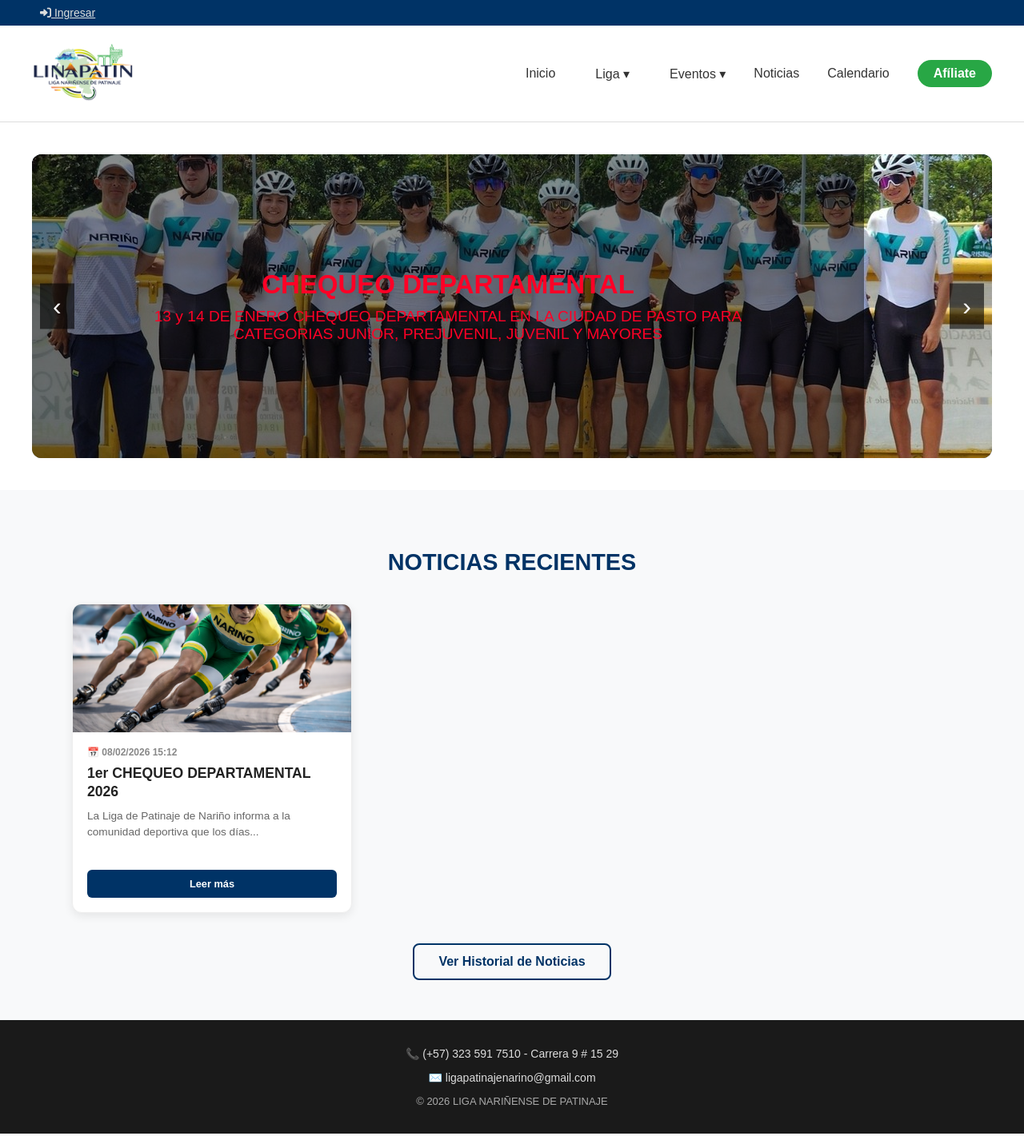
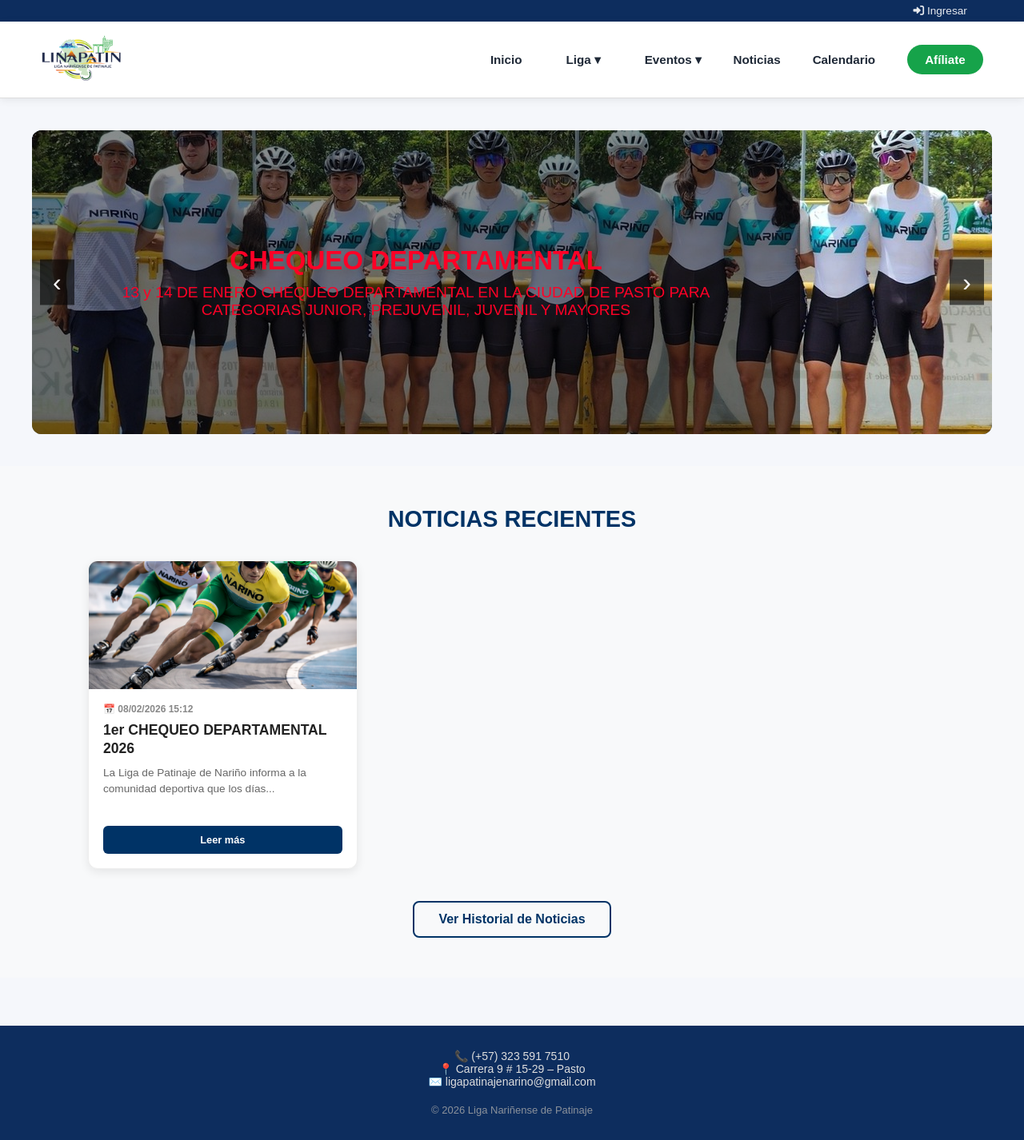
Before and after one commit to didier-tech/pagina--linapatin, a Flask app: page / in a window 1280 px wide. Shown: the whole page at 80% size. Run offline with Flask 3, Linux system fonts and the light colour scheme.

Commit message:
Update base.html

```diff
--- a/templates/base.html
+++ b/templates/base.html
@@ -1,129 +1,385 @@
 <!DOCTYPE html>
 <html lang="es">
+
 <head>
 <meta charset="UTF-8">
 <meta name="viewport" content="width=device-width, initial-scale=1.0">
+
 <title>{% block title %}LINAPATIN{% endblock %}</title>
+
 <link rel="stylesheet" href="{{ url_for('static', filename='css/styles.css') }}">
 <link rel="stylesheet" href="https://cdnjs.cloudflare.com/ajax/libs/font-awesome/6.0.0/css/all.min.css">
 
 <style>
-        /* Estilos existentes */
-        .nav { display: flex; align-items: center; justify-content: space-between; }
-        .nav-menu { display: flex; align-items: center; gap: 20px; }
-        .nav-item.dropdown { position: relative; }
-        .dropdown-menu {
-            display: none; position: absolute; background: white; min-width: 220px;
-            box-shadow: 0 8px 16px rgba(0,0,0,0.1); z-index: 1000; border-radius: 8px; top: 100%;
+
+/* ----------- RESET ----------- */
+
+*{
+margin:0;
+padding:0;
+box-sizing:border-box;
+font-family: Arial, Helvetica, sans-serif;
 }
-        .nav-item.dropdown:hover .dropdown-menu { display: block; }
-        .dropdown-menu a { color: #333 !important; padding: 12px 16px; text-decoration: none; display: block; font-size: 0.9rem; text-align: left; }
-        .dropdown-menu a:hover { background-color: #f1f1f1; border-radius: 8px; }
 
-        .nav-menu .btn { background-color: #28a745; color: white !important; padding: 8px 20px !important; border-radius: 50px; font-weight: bold; transition: transform 0.2s; }
-        .nav-menu .btn:hover { transform: scale(1.05); background-color: #218838; }
+body{
+background:#f5f7fb;
+color:#333;
+}
 
-        .badge-rol { padding: 2px 8px; border-radius: 4px; font-weight: bold; font-size: 0.7rem; text-transform: uppercase; }
-        .badge-rol.admin { background: #dc2626; color: white; }
-        .badge-rol.deportista { background: #2563eb; color: white; }
-        .badge-rol.club { background: #92400e; color: white; }
+/* ----------- TOP BAR ----------- */
+
+.top-bar{
+background:#0d2d5e;
+color:white;
+font-size:0.85rem;
+padding:6px 0;
+}
+
+.top-bar .container{
+display:flex;
+justify-content:flex-end;
+align-items:center;
+}
+
+.top-links a{
+color:white;
+margin-left:15px;
+text-decoration:none;
+opacity:0.9;
+}
+
+.top-links a:hover{
+opacity:1;
+}
+
+/* ----------- HEADER ----------- */
+
+header{
+background:white;
+box-shadow:0 2px 10px rgba(0,0,0,0.08);
+position:sticky;
+top:0;
+z-index:999;
+}
+
+/* ----------- NAV ----------- */
+
+.container{
+width:92%;
+max-width:1200px;
+margin:auto;
+}
+
+.nav{
+display:flex;
+align-items:center;
+justify-content:space-between;
+padding:15px 0;
+}
+
+.logo img{
+height:60px;
+}
+
+.nav-menu{
+display:flex;
+align-items:center;
+gap:25px;
+}
+
+.nav-menu a{
+text-decoration:none;
+font-weight:600;
+color:#1f2937;
+font-size:0.95rem;
+transition:color 0.2s;
+}
+
+.nav-menu a:hover{
+color:#003366;
+}
+
+/* ----------- DROPDOWN ----------- */
+
+.nav-item.dropdown{
+position:relative;
+}
+
+.dropdown-menu{
+display:none;
+position:absolute;
+background:white;
+min-width:220px;
+box-shadow:0 10px 20px rgba(0,0,0,0.12);
+border-radius:8px;
+top:100%;
+padding:5px 0;
+}
+
+.nav-item.dropdown:hover .dropdown-menu{
+display:block;
+}
+
+.dropdown-menu a{
+display:block;
+padding:12px 16px;
+font-size:0.9rem;
+}
+
+.dropdown-menu a:hover{
+background:#f2f2f2;
+}
+
+/* ----------- BUTTON ----------- */
+
+.btn{
+background:#16a34a;
+color:white !important;
+padding:10px 22px !important;
+border-radius:50px;
+font-weight:bold;
+transition:all 0.2s;
+}
+
+.btn:hover{
+background:#15803d;
+transform:translateY(-1px);
+}
+
+/* ----------- BADGES ----------- */
+
+.badge-rol{
+padding:3px 8px;
+border-radius:6px;
+font-size:0.7rem;
+font-weight:bold;
+text-transform:uppercase;
+margin-left:6px;
+}
+
+.badge-rol.admin{background:#dc2626;color:white;}
+.badge-rol.deportista{background:#2563eb;color:white;}
+.badge-rol.club{background:#92400e;color:white;}
+
+/* ----------- FLASH ----------- */
+
+.flash-messages{
+margin-top:20px;
+}
+
+/* ----------- FOOTER ----------- */
+
+footer{
+margin-top:60px;
+background:#0d2d5e;
+color:white;
+padding:30px 0;
+}
+
+.footer-content{
+display:flex;
+flex-direction:column;
+align-items:center;
+text-align:center;
+gap:10px;
+font-size:0.9rem;
+}
+
+.footer-copy{
+opacity:0.8;
+}
+
+/* ----------- MOBILE ----------- */
+
+.mobile-toggle{
+display:none;
+background:none;
+border:none;
+font-size:26px;
+}
+
+@media(max-width:900px){
+
+.nav-menu{
+display:none;
+flex-direction:column;
+position:absolute;
+top:70px;
+left:0;
+width:100%;
+background:white;
+padding:20px;
+}
+
+.nav-menu.active{
+display:flex;
+}
+
+.mobile-toggle{
+display:block;
+}
+
+}
+
 </style>
+
 </head>
 
 <body>
+
+<!-- TOP BAR -->
+
 <div class="top-bar">
 <div class="container">
+
 <div class="top-links">
+
 {% if session.get("user") %}
+
 {% set urrol = session.user.rol or session.user.role %}
 
-            <span style="color: #fff; margin-right: 15px; font-size: 0.85rem;">
-                <i class="fas fa-user-circle"></i> {{ session.user.usuario }}
+<span>
+<i class="fas fa-user-circle"></i>
+{{ session.user.usuario }}
 <span class="badge-rol {{ urrol }}">{{ urrol }}</span>
 </span>
 
-            {% if urrol in ["admin", "editor", "colaborador"] %}
-                <a href="/admin/inicio"><b><i class="fas fa-cog"></i> Panel Gestión</b></a>
+{% if urrol in ["admin","editor","colaborador"] %}
+<a href="/admin/inicio"><i class="fas fa-cog"></i> Panel</a>
 {% elif urrol == "club" %}
-                <a href="/club"><b><i class="fas fa-shield-alt"></i> Mi Club</b></a>
+<a href="/club"><i class="fas fa-shield-alt"></i> Mi Club</a>
 {% elif urrol == "deportista" %}
-                <a href="/perfil"><b><i class="fas fa-user"></i> Mi Perfil</b></a>
+<a href="/perfil"><i class="fas fa-user"></i> Mi Perfil</a>
 {% endif %}
 
-            <a href="/perfil/cambiar-password" style="margin-left: 10px;"><i class="fas fa-key"></i> Cambiar Clave</a>
+<a href="/perfil/cambiar-password"><i class="fas fa-key"></i></a>
 
-            <a href="/logout" style="color: #ffbaba; margin-left: 10px;"><i class="fas fa-sign-out-alt"></i> Salir</a>
+<a href="/logout" style="color:#ffbaba"><i class="fas fa-sign-out-alt"></i></a>
+
 {% else %}
+
 <a href="/login"><i class="fas fa-sign-in-alt"></i> Ingresar</a>
+
 {% endif %}
+
 </div>
+
 </div>
 </div>
 
+<!-- HEADER -->
+
 <header>
+
 <div class="container nav">
+
 <a href="/" class="logo">
-            <img src="{{ url_for('static', filename='img/logo.png') }}" alt="Logo" draggable="false">
+<img src="{{ url_for('static', filename='img/logo.png') }}" alt="Logo">
 </a>
 
 <nav id="navMenu" class="nav-menu">
+
 <a href="/">Inicio</a>
 
 <div class="nav-item dropdown">
 <a href="#">Liga ▾</a>
+
 <div class="dropdown-menu">
 <a href="/liga/comite-ejecutivo">Comité Ejecutivo</a>
 <a href="/liga/comisiones">Comisiones</a>
 <a href="/liga/informacion-general">Información General</a>
 </div>
+
 </div>
 
 <div class="nav-item dropdown">
+
 <a href="{{ url_for('eventos_publicos') }}">Eventos ▾</a>
+
 <div class="dropdown-menu">
 <a href="{{ url_for('eventos_publicos') }}">Próximas Competencias</a>
 <a href="/resultados">🏆 Resultados</a>
 </div>
+
 </div>
 
 <a href="/noticias">Noticias</a>
 <a href="/calendario">Calendario</a>
 
 {% if session.get("user") and (session.user.rol or session.user.role) == "deportista" %}
-                <a href="/perfil" class="btn" style="background-color: #003366;">Mi Panel</a>
+
+<a href="/perfil" class="btn" style="background:#003366;">Mi Panel</a>
+
 {% else %}
+
 <a href="/afiliate" class="btn">Afíliate</a>
+
 {% endif %}
+
 </nav>
-        <button id="mobileBtn" class="mobile-toggle">☰</button>
+
+<button id="mobileBtn" class="mobile-toggle">
+<i class="fas fa-bars"></i>
+</button>
+
 </div>
+
 </header>
 
+<!-- CONTENIDO -->
+
 <main>
-    <div class="container flash-messages" style="margin-top: 20px;">
+
+<div class="container flash-messages">
+
 {% with messages = get_flashed_messages(with_categories=true) %}
+
 {% if messages %}
+
 {% for category, message in messages %}
-              <div class="alert alert-{{ category if category != 'error' else 'danger' }}"
-                   style="padding: 15px; margin-bottom: 20px; border-radius: 8px; background: {% if category=='success' %}#d4edda{% else %}#f8d7da{% endif %}; color: {% if category=='success' %}#155724{% else %}#721c24{% endif %}; border: 1px solid {% if category=='success' %}#c3e6cb{% else %}#f5c6cb{% endif %};">
-                <i class="fas {% if category=='success' %}fa-check-circle{% else %}fa-exclamation-circle{% endif %}"></i> {{ message }}
+
+<div class="alert alert-{{ category }}"
+style="padding:14px;border-radius:8px;margin-bottom:15px;background:{% if category=='success' %}#d4edda{% else %}#f8d7da{% endif %};color:{% if category=='success' %}#155724{% else %}#721c24{% endif %};">
+
+<i class="fas {% if category=='success' %}fa-check-circle{% else %}fa-exclamation-circle{% endif %}"></i>
+
+{{ message }}
+
 </div>
+
 {% endfor %}
+
 {% endif %}
+
 {% endwith %}
+
 </div>
+
 {% block content %}{% endblock %}
+
 </main>
 
+<!-- FOOTER -->
+
 <footer>
+
 <div class="container footer-content">
+
 <div class="footer-contact">
-            <p>📞 (+57) 323 591 7510 - Carrera 9 # 15 29</p>
+<p>📞 (+57) 323 591 7510</p>
+<p>📍 Carrera 9 # 15-29 – Pasto</p>
 <p>✉️ ligapatinajenarino@gmail.com</p>
 </div>
-        <p class="footer-copy">© 2026 LIGA NARIÑENSE DE PATINAJE</p>
+
+<p class="footer-copy">
+© 2026 Liga Nariñense de Patinaje
+</p>
+
 </div>
+
 </footer>
+
 <script src="{{ url_for('static', filename='js/main.js') }}"></script>
+
 </body>
 </html>
```
Lines whose indentation alone changed are shown as unchanged.
